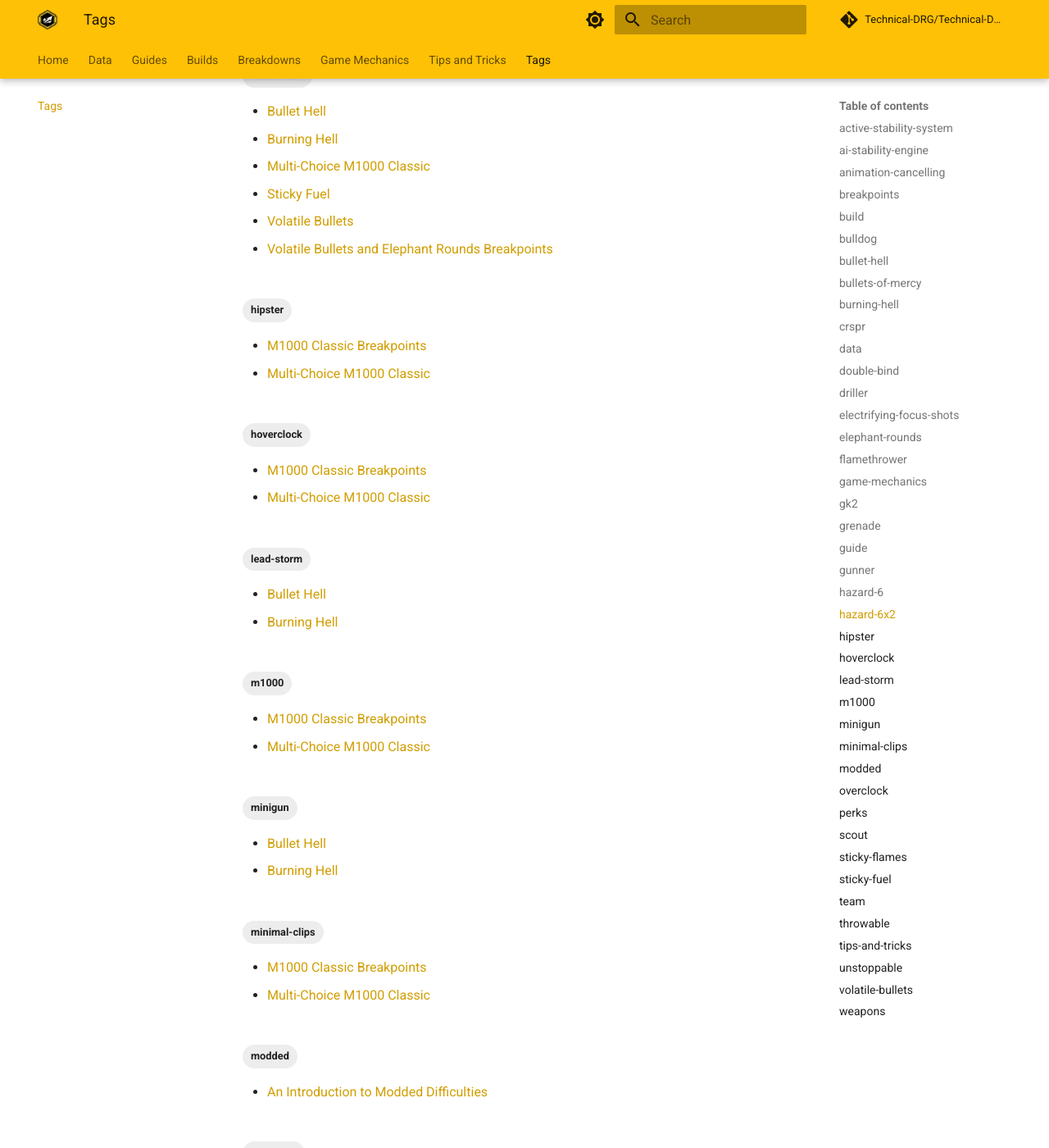
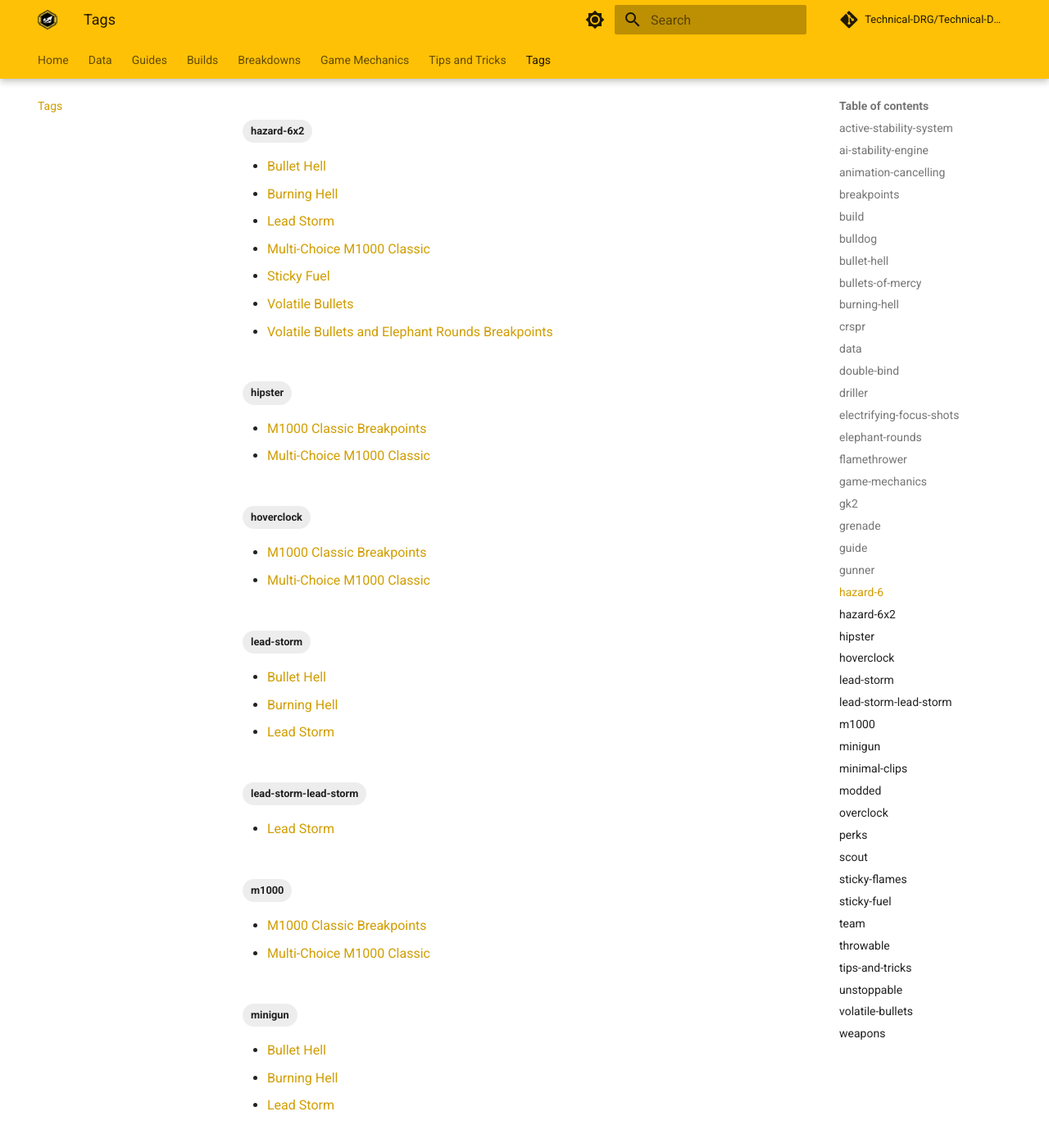
Before and after one commit to Technical-DRG/Technical-DRG-Archives, an MkDocs documentation site: the page built from docs/tags.md, in a window 1280 px wide and 1400 px high, scrolled down 3460 px. Shown: the whole window at 82% size. Built offline with MkDocs 1.6.1 and Material for MkDocs 9.7.7, drawn with Linux system fonts in a browser that asks for light colours; comment, search, counter and statistics services are not loaded; some of the changed lines change nothing that is shown; some of the changed text lies outside the part shown.

Commit message:
Add LSLS post

```diff
--- a/docs/builds/index.md
+++ b/docs/builds/index.md
@@ -28,6 +28,7 @@
 
 - [Burning Hell](./burning-hell.md) Overclock.
 - [Bullet Hell](./bullet-hell.md) Overclock.
+- [Lead Storm](./lsls.md) Overclock.
 
 ### "Bulldog" Heavy Revolver
 
--- /dev/null
+++ b/docs/builds/lsls.md
@@ -0,0 +1,218 @@
+---
+tags:
+    - overclock
+    - build
+    - lead-storm-lead-storm
+    - lead-storm
+    - minigun
+    - gunner
+    - hazard-6x2
+---
+
+# Build Breakdown: Lead Storm Overclock (Gunner's Lead Storm, Modded Hazard 6x2)
+
+| Post Info          |                                                                                                                                                                              |
+|--------------------|------------------------------------------------------------------------------------------------------------------------------------------------------------------------------|
+| Author             | u/Virryn__                                                                                                                                                                   |
+| Post Date          | 2022-06-26                                                                                                                                                                   |
+| Original Post Link | [BUILD BREAKDOWN: Lead Storm (Gunner's Lead Storm) \[MODDED: Haz6x2\]](https://www.reddit.com/r/technicaldrg/comments/vkjjsj/build_breakdown_lead_storm_gunners_lead_storm/) |
+
+This post will be a companion post to my previous post covering Gunner's [*Burning
+Hell*](./burning-hell.md) overclock. As such, I'll largely be comparing the choices taken with this
+build to the ones taken previously. An important distinction to make is that **Lead Storm** requires
+a much more defensive and aware playstyle, so the mod choices will reflect that.
+
+All numbers in this post are taken from the in-game Equipment Terminal (well, technically they were
+taken from my previous minigun post, which used in-game numbers).
+
+!!! tip "TL;DR"
+
+    While many of this build's tiers are subjective, I personally run **32313** in team games,
+    paired with either **Hellfire** or [**Volatile Bullets**](./volatile-bullets.md), along with
+    cluster grenades. I highly recommend the Weapon Heat Crosshair mod for any minigun build.
+
+!!! info "Weapon Heat Crosshair Mod"
+
+    [Weapon Heat Crosshair](https://drg.old.mod.io/weapon-heat-crosshair)
+
+## Why Lead Storm?
+
+[Burning Hell](./burning-hell.md) is a good option if you want safe and reliable swarm clear while
+still retaining good ignition potential for [Volatile Bullets](./volatile-bullets.md). But if you
+want your minigun to feel like a minigun and give it the power to shred through swarms and juicy
+targets alike, without any of that fire nonsense, **Lead Storm** is your go-to. While *Lead Storm*
+is an unstable overclock, it really only has one penalty: its stun chance and duration are both
+heavily decreased. Its other negative, 0x movespeed while firing, can be easily nullified if you
+learn to "bunny hop" with the weapon, by jumping, firing, ceasing fire right before you hit the
+ground, jumping again, and so on.
+
+I was asked to also consider **A Little More Oomph**. *A Little More Oomph* is a solid pick if you
+don't expect to be the one pulling 100% of the weight in a team. The slight damage boost is the main
+draw, though the faster spinup time does also feel nice. Compared to *Lead Storm*, however, the
+only real reason to take ALMO over LSLS is to regain stun potential, as *Lead Storm*'s damage
+potential is simply much higher and its movement penalty can be effectively removed with enough
+practice.
+
+## Tier 1
+
+Our first options are **Magnetic Refrigeration**, which doubles the minigun's base cooling rate when
+not firing and reduces the cooling delay after the gun stops firing; **Improved Motor**, which
+increases fire rate by 4, to a total of 34 bullets per second (though the minigun's stats
+notoriously lie and the real firerate would only be 17); and **Improved Platform Stability**, which
+reduces the gun's base spread from 100% to 25%.
+
+- Unlike *Burning Hell*, *Lead Storm* does not overheat very quickly. Even with sustained fire, it
+  will be very difficult to overheat it. The main reason to take this mod on Burning Hell is so that
+  you can tap-fire to make use of the damage cone more consistently, but this does not apply to
+  *Lead Storm*.
+- Sadly, the increase in fire rate does not increase the heat produced by the minigun, which means
+  you unfortunately cannot take advantage of either **Hot Bullets** or **Aggressive Venting**
+  faster. This upgrade does arguably give you an increase in DPS on *Lead Storm*, as you are using
+  your bullets for your damage, but at the cost of a valuable accuracy upgrade (and thus some ammo
+  efficiency, as some of your bullets will miss). *Lead Storm* already has a massive amount of DPS;
+  it's kind of redundant to stack more on.
+- Increased accuracy is very valuable on any fully automatic weapon.
+
+!!! tip "Verdict"
+
+    Take option 3 **T1C Improved Platform Stability**.
+
+## Tier 2
+
+A somewhat boring tier, **Oversized Drum** adds 600 ammo to our pool, bumping us up to 3000, while
+**High Velocity Rounds** increases our damage per bullet by 2, for a total of 12. This is a personal
+choice, but it's important to note that **Hot Bullets** is affected by the damage upgrade; a
+fraction of your total damage is ADDED as heat damage (not converted), and thus you will heat
+enemies faster if you take the damage mod.
+
+!!! warning "Hot Bullets"
+
+    Hot Bullets is affected by the damage upgrade. More damage means more heat damage is added,
+    allowing you to heat up enemies faster (very helpful if you use *Volatile Bullets*).
+
+!!! tip "Verdict"
+
+    Take either option, **T2A Oversized Drum** or **T2B High Velocity Rounds**.
+
+## Tier 3
+
+Now we're getting to the good stuff. **Hardened Rounds** gives us 200% extra armor break, for a
+total of 300%. **Improved Stun** gives us 20% extra Stun chance, for a total of 40%. **Blowthrough
+Rounds** gives us one blowthrough penetration per bullet.
+
+- Since you're using your bullets themselves to deal the majority of your damage, armor break can be
+  quite helpful. It allows you to shred Brundles and Shellbacks quite quickly, but it also gives you
+  more damage output on Grunts and their variants, as oftentimes you will not be hitting their
+  weakpoints.
+- Stun is a *multiplicative* upgrade, which means that it has a minimized effect when combined with
+  the stun decrease in the *Lead Storm* overclock. Instead of a 40% stun chance with something like
+  *Burning Hell*, *Lead Storm* gets a paltry 10% stun chance. This combined with a shorter stun
+  duration means stun does not have very much value on *Lead Storm*. In fact, it can even be a
+  hindrance, as a micro-stun will upset some enemies' pathing patterns, such as Wardens, which can
+  make them wiggle around and cause you to miss quite a few bullets.
+- Blowthrough is exceptional on *Lead Storm*, as an extra penetration allows you to theoretically
+  double your DPS against swarms. It's also funny to be shooting a Dreadnaught and see one of your
+  teammates' health bars go from full to 0 in 3 seconds because they stood on the wrong side of it.
+
+!!! tip "Verdict"
+
+    Take option 1 **T3A Hardened Rounds** or option 3 **T3C Blowthrough Rounds**. Experiment with
+    both to see which performs best for you.
+
+## Tier 4
+
+Another interesting pick. **Variable Chamber Pressure** gives us a 15% damage boost when the gun is
+fully stabilized (in other words, when you have reached max fire rate). **Lighter Barrel Assembly**
+decreases the spinup time of the minigun from 0.7 to 0.3 seconds, and its opposite, **Magnetic
+Bearings**, increases the time the minigun stays spun up by 1 second.
+
+- Contrary to what I previously said in this post, stacking a 15% increase in DPS on top of Lead
+  Storm's already insane DPS can be very powerful. Unlike the RoF upgrade, this upgrade doesn't
+  force you to miss out on an accuracy upgrade, and doesn't shred your ammo pool any faster than if
+  you had picked otherwise. With bunny hopping, you can hold a full spin quite easily and get quite
+  a bit of use out of this upgrade.
+- Faster spinup can be useful if you find yourself overwhelmed often. The damage upgrade definitely
+  isn't mandatory, and if you're using *Lead Storm* more as a quick burst option (paired with
+  something like the coilgun's Hellfire), this can be a nice mod to have.
+- Honestly, I really don't know why Magnetic Bearings exists. You can manually tap-fire a couple
+  shots to keep the weapon spun up, and the other two options on this tier blow it out of the water.
+
+!!! tip "Verdict"
+
+    Take option 1 **T4A Variable Chamber Pressure** or option 2 **T4B Lighter Barrel Assembly**.
+
+## Tier 5
+
+The most drastic playstyle changes found on the minigun are in this tier. **Aggressive Venting**
+makes the gun explode when you overheat, producing large amounts of heat damage and Fear in a decent
+radius around you, while also reducing the recovery time from an overheat in half, to 5 seconds from
+10. **Cold as the Grave** cools the minigun slightly whenever it kills an enemy. **Hot Bullets**
+adds 50% of your total damage to the weapon as heat damage.
+
+- **Aggressive Venting** is less powerful with *Lead Storm* than it is with *Burning Hell*. While it
+  still has quite a lot of value in solo, it's much more difficult to proc, and you will expend much
+  more time and ammo trying to make use of it. In team games, a vent in a dangerous spot can save
+  you, but you can also typically just shield and it won't make nearly as much of a dent in your
+  ammo reserves.
+- **Cold as the Grave** is honestly an even worse choice on *Lead Storm* than it is on *Burning
+  Hell*. You benefit very little from your gun being cooled, as overheating already takes a very
+  long time and you can usually get enough breathing room to take a break from sustained fire long
+  enough to cool down.
+- **Hot Bullets** is another nice damage boost that can help tear apart most targets, as well as
+  being a nice ignition source, even if it's much slower than *Burning Hell*. Contrary to *Burning
+  Hell*, Lead Storm benefits much more from igniting many targets at once before switching to
+  Volatile Bullets to finish them off. If you're skilled enough, you can usually keep the minigun in
+  the red even after taking 2 or 3 VB shots.
+
+!!! tip "Verdict"
+
+    Take option 1 **T5A Aggressive Venting** if you find you really need more survivability.
+    Otherwise, take option 3 **T5C Hot Bullets**.
+
+## Secondary and Grenades
+
+While [*Volatile Bullets*](./volatile-bullets.md) Bulldog is still a good pick, especially in teams
+where others can ignite, it's much less necessary than when using *Burning Hell*. If you're
+expecting your team to be lacking in crowd clear, you can instead opt to take *Hellfire* on the
+coilgun, which has pretty insane waveclear.
+
+Cluster grenades and incendiary grenades are both competitive choices. Sticky grenades, IMO, don't
+do enough swarm clear on their own for them to be worth it, even with their Fear potential. Clusters
+can be used to wipe large groups of trash or as an on-demand large area stun button for Mactera.
+Incendiaries have similar swarm clear to clusters, but they trade the stun potential for an instant
+ignition source, which can be useful with *Volatile Bullets*.
+
+## Playstyle and Tips
+
+*Lead Storm* requires you to be much more aware of your positioning; the terrain, where enemies are
+coming from, what point you're at in the mission, these are all factors that can determine whether
+or not you survive or die in a swarm. Zipline camping is a legitimate tactic, as you are much less
+mobile than when using other Gunner primary builds.
+
+- Keep your distance. Set up sightlines and use blowthrough if you have it to hold a line of enemies
+  at bay.
+- Assuming you're not using the faster spin-up mod, you can "pre-spin" the minigun when you hear
+  bugs spawn so that it will be fully spun up when they come into view. This is most effective when
+  done while airborne.
+- Don't feel bad popping a shield before hunkering down and shredding a group of targets, whether
+  they be Mactera, Spitters, or even Grunts that you don't think you can handle safely. A high
+  health Gunner that's down a shield is much more valuable than a low health or dead Gunner, as
+  being dead means you can't shield anyway.
+- You will need to hug a [*Sticky Fuel*](./sticky-fuel.md) driller much more than if you had
+  *Burning Hell*, as while you have arguably much more powerful swarm clear than *Burning Hell*, it
+  can only be applied effectively in one direction at once.
+- The combo of *Lead Storm* and *Volatile Bullets* is much more situational than with *Burning
+  Hell*; you will have to decide for yourself in many situations if focusing an enemy down with
+  *Lead Storm* will be faster than trying to ignite it and then use *Volatile Bullets*.
+- Use your grenades often. They can be lifesavers.
+- This goes for any Gunner playstyle, but try to use shields proactively, rather than reactively. A
+  team of 4 living dwarves can take advantage of a shield much more effectively than 3 dwarves
+  trying to revive someone who died because there wasn't a shield down. Shield before you're
+  overrun, rather than after.
+
+
+*[ALMO]: A Little More Oomph
+*[LSLS]: Lead Storm Lead Storm
+*[DPS]: Damage Per Second
+*[RoF]: Rate of Fire
+*[IMO]: In my opinion
--- a/mkdocs.yml
+++ b/mkdocs.yml
@@ -92,6 +92,7 @@
     - Sticky Fuel: builds/sticky-fuel.md
     - Burning Hell: builds/burning-hell.md
     - Bullet Hell: builds/bullet-hell.md
+    - Lead Storm: builds/lsls.md
     - Volatile Bullets: builds/volatile-bullets.md
     - Multi-Choice M1000 Classic: builds/m1000.md
   - Breakdowns:
```
